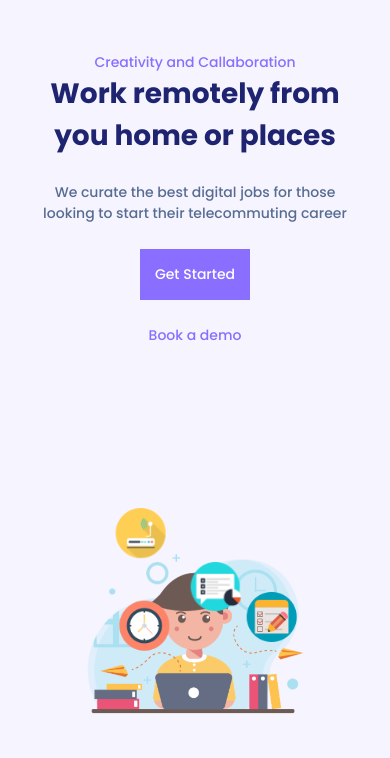
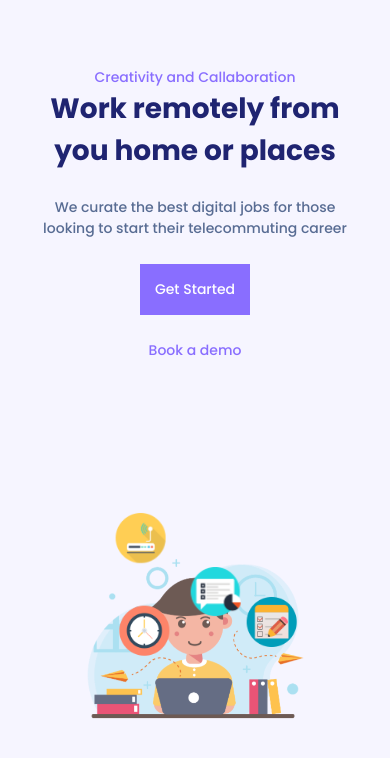
Before and after one commit to Purhariyanto/header, a plain HTML site: page index.html in a window 390 px wide. Shown: the part 60-818 px from the top of the page. Drawn offline with nearby package versions, Linux system fonts and the light colour scheme.

Commit message:
Update master.css

```diff
--- a/assets/css/master.css
+++ b/assets/css/master.css
@@ -232,6 +232,7 @@
   }
 }
 @media all and (max-width: 670px) {
+.text-1 { margin-top: 20px; }
   .container {
     margin: 0 10px;
   }
```
